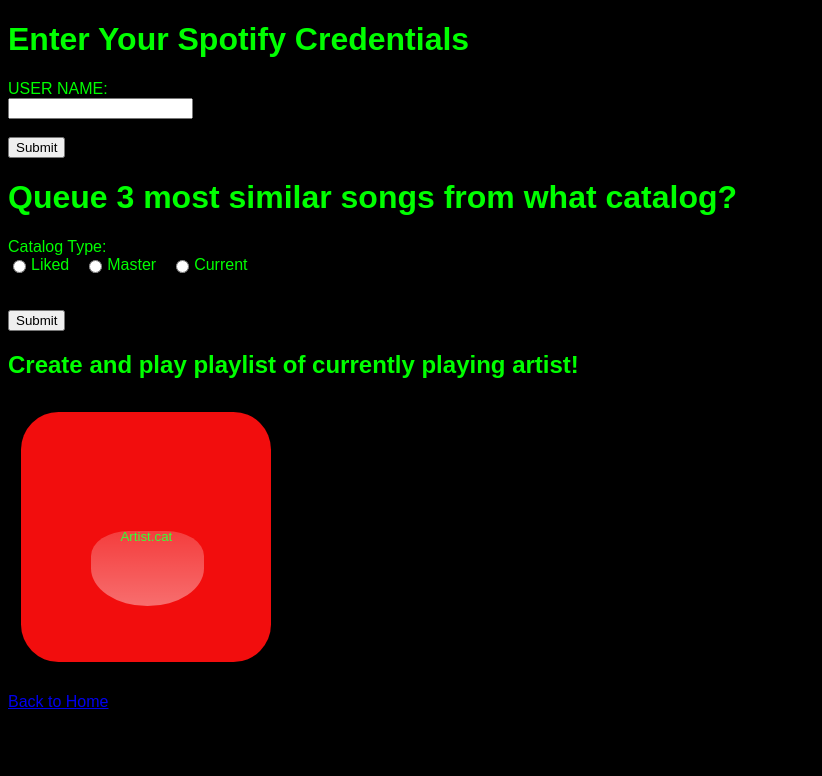
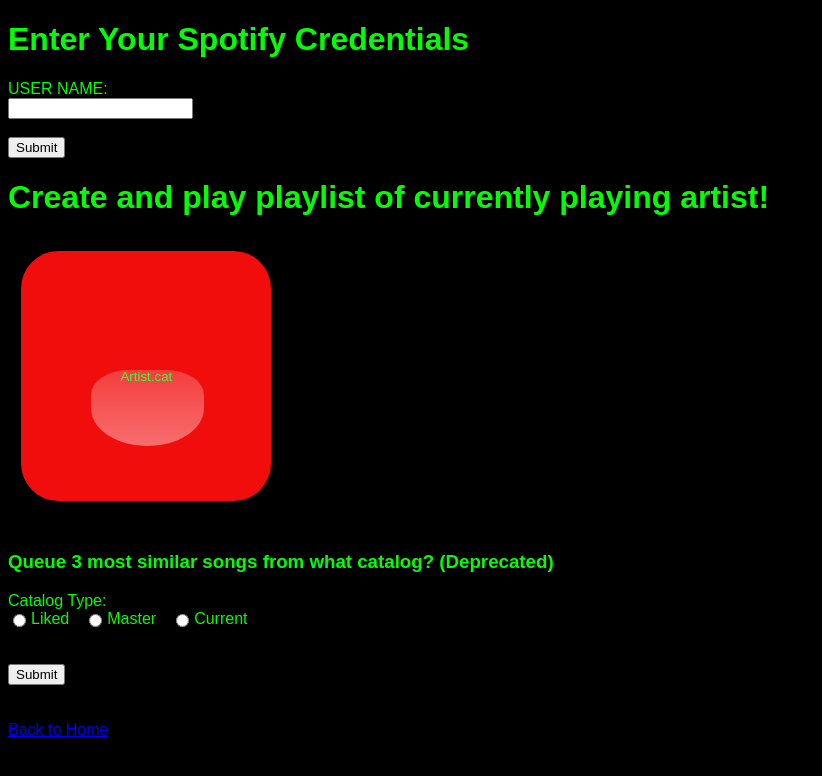
Before and after one commit to seamusmcn/seamusmcn.github.io, a Flask app: template templates/Spotify_buttons.html in a window 1280 px wide. Shown: the top 776 px of the page, without its empty margins (0-822 px from the left). Run offline with Flask 3, Linux system fonts and the light colour scheme; the template is opened without the code that fills it, so the values that code supplies are empty; some libraries are stand-ins or nearby versions.

Commit message:
change html so deprecated is after

```diff
--- a/templates/Spotify_buttons.html
+++ b/templates/Spotify_buttons.html
@@ -26,7 +26,11 @@
 
     <p id="status"></p>  <!-- This will show the status of the request -->
 
-    <h1>Queue 3 most similar songs from what catalog?</h1>
+    <h1> Create and play playlist of currently playing artist!</h1>
+    <button id="artist-cat-button" class="push--skeuo push--red">Artist.cat</button>
+
+    <br><br>
+    <h3>Queue 3 most similar songs from what catalog? (Deprecated)</h3>
 
     <!-- Form to select Catalog Type -->
     <form id="catalog-form">
@@ -45,9 +49,6 @@
         <input type="submit" value="Submit">
     </form>
 
-    <h2> Create and play playlist of currently playing artist!</h2>
-    <button id="artist-cat-button" class="push--skeuo push--red">Artist.cat</button>
-
     <br><br>
 
         <!-- Link back to Home -->
```
